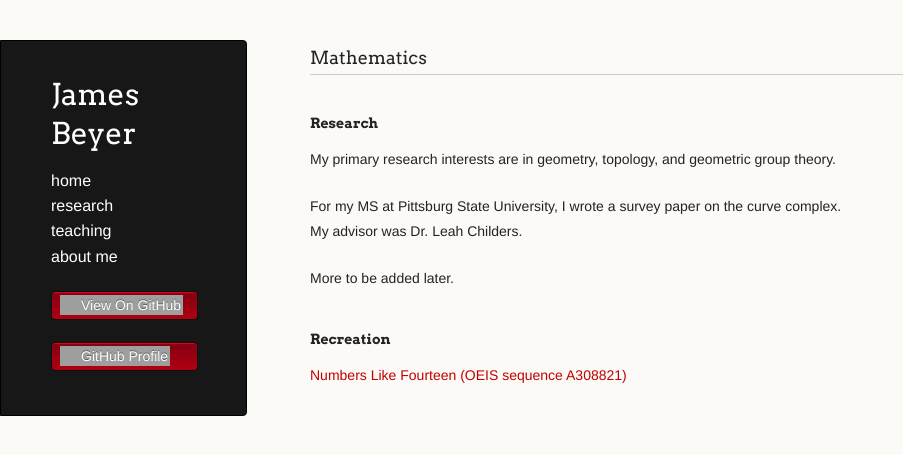
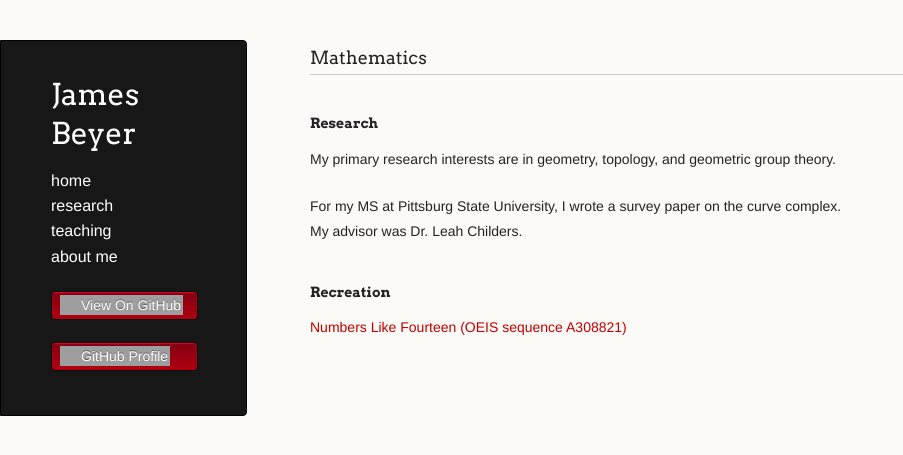
Before and after one commit to jebeyer/jebeyer.github.io, a Jekyll site: the page built from research.md, in a window 1280 px wide, cut to the strip 0-455 px from the top of the page. Shown: the whole strip, without its empty margins (0-903 px from the left). Built offline with Jekyll 4.4.1, drawn with Linux system fonts in a browser that asks for light colours; a script that is not in the unit is left out; our own code applies the rules of GitHub Pages for plain Markdown files; grey boxes are pictures that could not be loaded.

Commit message:
Removed extraneous comment.

```diff
--- a/research.md
+++ b/research.md
@@ -10,8 +10,6 @@ My primary research interests are in geometry, topology, and geometric group the
 
 For my MS at Pittsburg State University, I wrote a survey paper on the curve complex. <br/> My advisor was Dr. Leah Childers.
 
-More to be added later.
-
 #### Recreation
 
 [Numbers Like Fourteen (OEIS sequence A308821)](./nlfourteen.html)
```
